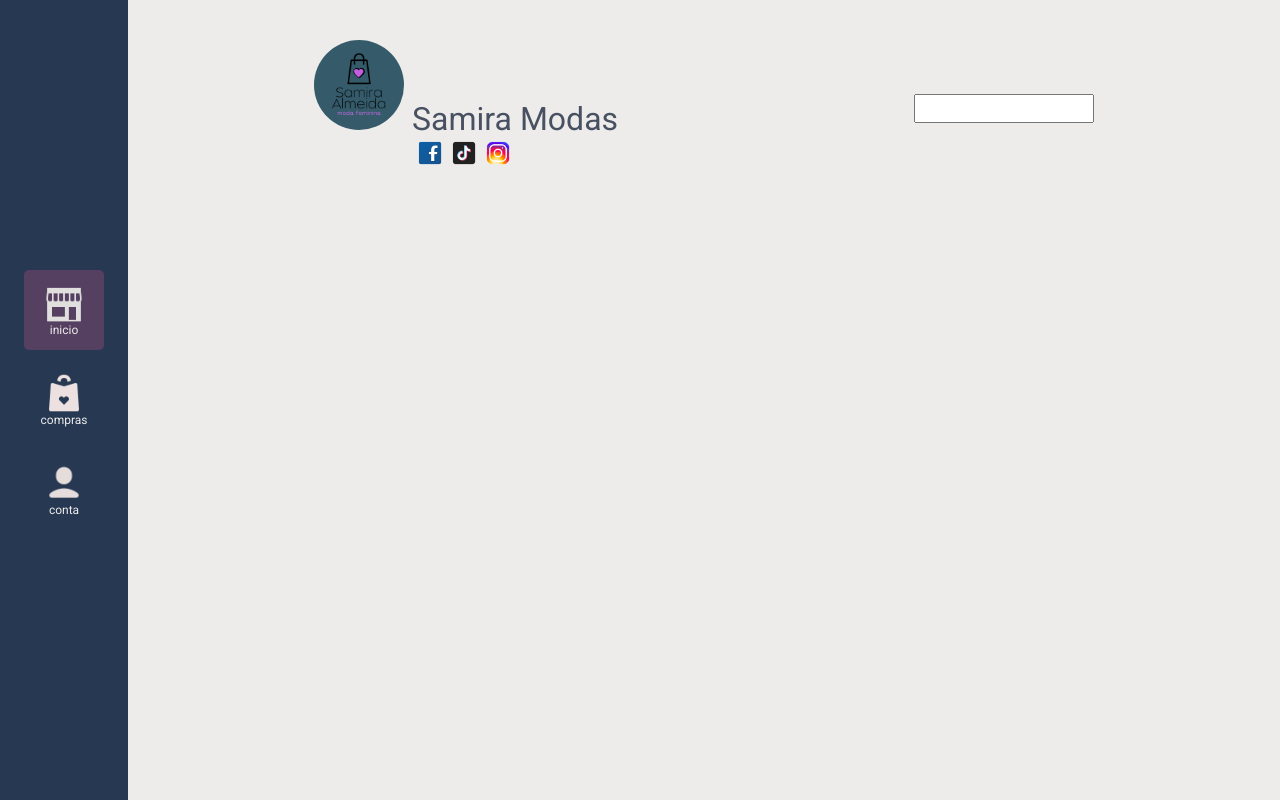
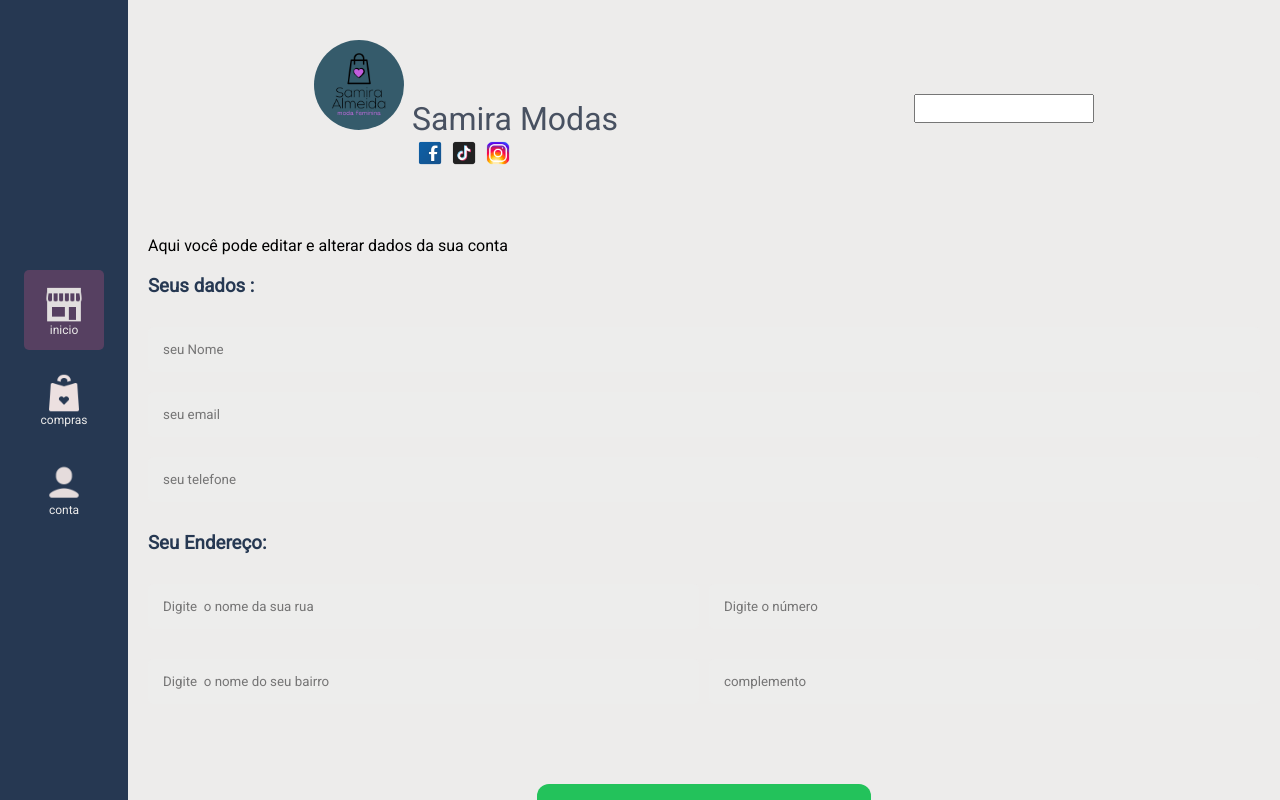
Before and after one commit to diegodevelopertec/loja__virtual, a React (Vite) app: page /account in a window 1280 px wide. Built offline with nearby package versions, Linux system fonts and the light colour scheme.

Commit message:
criada page de account com validacao de form

```diff
--- a/src/Pages/AccountPage/index.tsx
+++ b/src/Pages/AccountPage/index.tsx
@@ -1,5 +1,108 @@
+import * as S from './style'
+import { useForm, SubmitHandler } from "react-hook-form";
+import * as yup from 'yup'
+import {yupResolver} from '@hookform/resolvers/yup'
+import { useState } from 'react';
+import './../../helpers/msgsYup'
+
+
+
+type InputTypes={
+    name:string,
+    rua:string,
+    numeroCasa:number,
+    complemento:string,
+    bairro:string,
+    email:string,
+    tel:string,
+    password?:string
+}
+
+
+
+
+
 export const AccountPage=()=>{
-    return <>
+    const [disabledState,setDisabledState]=useState(true)
 
-    </>
+    const schema=yup.object({
+        name:yup.string().required(),
+       rua:yup.string().required(),
+       numeroCasa:yup.string().required(),
+       complemento:yup.string().required(),
+       bairro:yup.string().required(),
+        email:yup.string().email().required(),
+        password:yup.string().required(),
+        tel:yup.string().required(),
+    }).required()
+
+
+    const {register,handleSubmit,formState:{errors}}=useForm<InputTypes>({
+        resolver:yupResolver(schema)
+    })
+
+    const handleTypeForm=()=>{
+       setDisabledState(false)
+    }
+
+
+    const submitForm=(data:InputTypes)=>{
+
+        console.log(data);
+    }
+
+
+
+
+    return <S.Container  onSubmit={handleSubmit(submitForm)}>
+       <div className="cx-title">
+                <p>Aqui você pode editar e alterar dados da sua conta</p>
+       </div>
+       <S.dataUser>
+            <form action="" >
+                <h3>Seus dados :</h3>
+              <div className="cx-input">
+                 <input type="text" placeholder='seu Nome' {...register('name')} disabled={disabledState}/>
+                 <p className="error-msg">{errors.name?.message}</p>
+              </div>
+              <div className="cx-input">
+                 <input type="text" placeholder='seu email' {...register('email')}  disabled={disabledState}/>
+                 <p className="error-msg">{errors.email?.message}</p>
+              </div>
+              <div className="cx-input">
+                 <input type="text" placeholder='seu telefone' {...register('tel')}  disabled={disabledState}/>
+                 <p className="error-msg">{errors.tel?.message}</p>
+              </div>
+              <div >
+                <h3>Seu Endereço:</h3>
+                   <div className="data-address">
+                    <div className="cx-input">
+                            <input type="text" placeholder='Digite  o nome da sua rua' {...register('rua')}  disabled={disabledState}/>
+                            <p className="error-msg">{errors.rua?.message}</p>
+                        </div>
+                        <div className="cx-input">
+                            <input type="number" placeholder='Digite o número' {...register('numeroCasa')}  disabled={disabledState} />
+                            <p className="error-msg">{errors.numeroCasa?.message}</p>
+                        </div>
+                        <div className="cx-input">
+                            <input type="text" placeholder='Digite  o nome do seu bairro' {...register('bairro')}  disabled={disabledState}/>
+                            <p className="error-msg">{errors.bairro?.message}</p>
+                        </div>
+                        <div className="cx-input">
+                            <input type="text" placeholder='complemento' {...register('complemento')}  disabled={disabledState} />
+                            <p className="error-msg">{errors.complemento?.message}</p>
+                        </div>
+                   </div>
+              </div>
+
+               <div className="cx-button">
+                 {disabledState &&   <button type='button'
+                    onClick={handleTypeForm}>Editar
+                    </button>
+                 }
+                  {!disabledState && <button  type={'submit'}> salvar</button> }
+               </div>
+            </form>
+       </S.dataUser>
+    </S.Container>
 }
--- /dev/null
+++ b/src/Pages/AccountPage/style.ts
@@ -0,0 +1,90 @@
+import styled from "styled-components";
+import { ThemeStyle } from "../../styled";
+
+
+export const Container=styled.div`
+    width:100%;
+    padding:20px;
+   @media screen and (max-width:950px){
+       margin-bottom:100px;
+
+   }
+
+`
+
+export const dataUser=styled.div`
+
+form{
+    display: flex;
+    flex-direction:column;
+        h3{
+            color:  ${ThemeStyle.bgTheme};
+            margin:20px 0;
+
+        }
+        .data-address{
+                display:grid;
+                gap:10px;
+                grid-template-columns:repeat(2,5fr);
+                .cx-input{
+                    input{
+                        width: 100%;
+                    }
+                }
+                @media screen and (max-width:950px){
+                    display: flex;
+                    flex-direction:column;
+
+               }
+      }
+
+        }
+        .cx-input{
+            display: flex;
+            flex-direction:column;
+            justify-content:center;
+                .error-msg{
+                        color: #bd411e;
+                        font-size:12px;
+                }
+                input{
+
+                    padding: 15px;
+                    margin:10px 0;
+                    border-radius:5px;
+                    border: none;
+                    &:focus{
+                        outline:2px solid ${ThemeStyle.bgTheme};
+                    }
+                }
+        }
+        .cx-button{
+            margin: 70px 0;
+            display: flex;
+            justify-content:center;
+            align-items:center;
+            button,input{
+                width: 30%;
+                padding: 20px 0;
+                border-radius:12px;
+                background: #23c25b;
+                color: #eee;
+                border: none;
+
+                &:hover{
+                    cursor:pointer;
+                    background: #16d95a;
+                }
+            }
+            @media screen and (max-width:950px){
+
+                button,input{
+                    width:70%
+                }
+            }
+        }
+
+
+
+
+`
--- a/src/context/Context.ts
+++ b/src/context/Context.ts
@@ -8,9 +8,9 @@ import {PurchansingType,initialStatePurchansing,usePurchansingReducer} from './r
 
 
 type ContextTypeState={
-    products:Product[],
+   products:Product[],
    address:AdressType[],
-   purchansing:PurchansingType
+   //purchansing:PurchansingType
 
 }
 type ContextType={
@@ -22,7 +22,7 @@ type ContextType={
 export const initialStateContext={
     products:initialStateProductBad,
     address:initialStateAddress,
-    purchansing:initialStatePurchansing
+    //purchansing:initialStatePurchansing
 
 
 }
@@ -30,7 +30,7 @@ export const initialStateContext={
 export const mainReducer=(state:ContextTypeState,action:ActionTypeGeral)=>({
      products : useProductCartReducer(state.products,action),
     address:useProductAdressReducer(state.address,action),
-    purchansing:usePurchansingReducer(state.purchansing,action)
+    //purchansing:usePurchansingReducer(state.purchansing,action)
 
 })
 
--- a/src/context/reducers/purchansingReducer.ts
+++ b/src/context/reducers/purchansingReducer.ts
@@ -5,8 +5,8 @@ import { ActionTypeGeral } from "../../Types/TypeAction"
 
 
 export type PurchansingType={
-    products:Product[] ,
-    address:AdressType[] | [null]
+    products:null | Product[] ,
+    address: null | AdressType[]
 }
 
 export const initialStatePurchansing={
@@ -26,7 +26,11 @@ export const initialStatePurchansing={
 }
 
 export const usePurchansingReducer=(state:PurchansingType, action:ActionTypeGeral)=>{
-
+  switch(action.type){
+    case 'add':{
+        return {...state}
+    }
+  }
 
 
 
```
